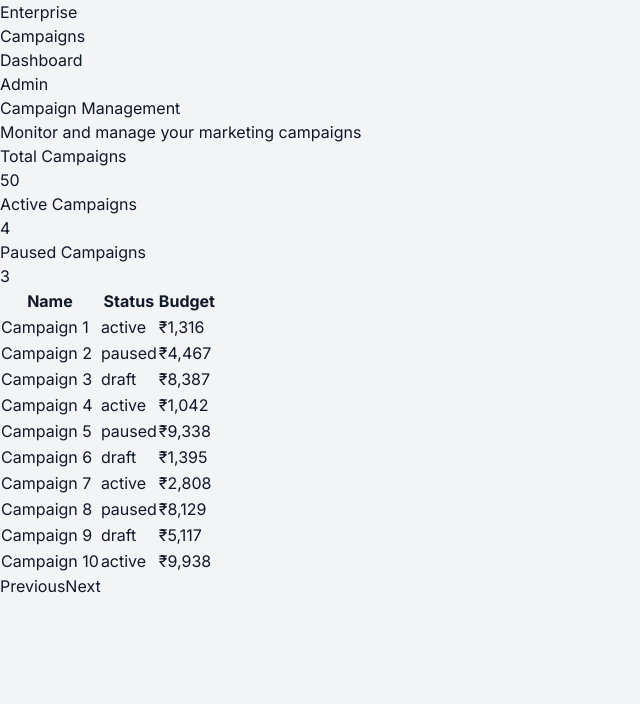
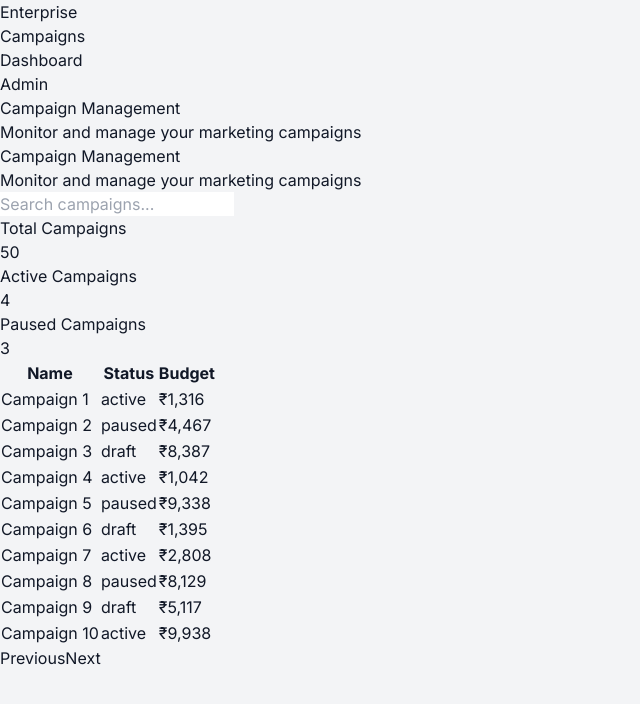
Before and after one commit to pranaymakkena/enterprise-saas-dashboard, a React (Vite) app: page /campaigns in a window 1280 px wide. Shown: the top 704 px of the page, without its empty margins (0-640 px from the left). Built offline with nearby package versions, Linux system fonts and the light colour scheme.

Commit message:
Update CampaignListPage.tsx

```diff
--- a/src/features/campaigns/pages/CampaignListPage.tsx
+++ b/src/features/campaigns/pages/CampaignListPage.tsx
@@ -1,9 +1,12 @@
 import { useState } from "react";
 import { useCampaigns } from "../hooks/useCampaigns";
+import { useDebounce } from "@/shared/hooks/useDebounce";
 
 export default function CampaignListPage() {
   const [page, setPage] = useState(1);
-  const { data, isLoading } = useCampaigns(page);
+  const [search, setSearch] = useState("");
+  const debouncedSearch = useDebounce(search, 500);
+  const { data, isLoading, isError } = useCampaigns(page, debouncedSearch);
 
   const total = data?.total ?? 0;
   const active = data?.data.filter(c => c.status === "active").length ?? 0;
@@ -23,6 +26,23 @@ export default function CampaignListPage() {
           Monitor and manage your marketing campaigns
         </p>
       </div>
+      {/* Search */}
+      <div className="flex justify-between items-center">
+  <div>
+    <h1 className="text-2xl font-semibold">Campaign Management</h1>
+    <p className="text-gray-500 text-sm mt-1">
+      Monitor and manage your marketing campaigns
+    </p>
+  </div>
+
+  <input
+    type="text"
+    placeholder="Search campaigns..."
+    value={search}
+    onChange={(e) => setSearch(e.target.value)}
+    className="px-4 py-2 border rounded-lg text-sm w-64 focus:outline-none focus:ring-2 focus:ring-blue-500"
+  />
+</div>
 
       {/* KPI CARDS */}
       <div className="grid grid-cols-1 md:grid-cols-3 gap-6">
```
